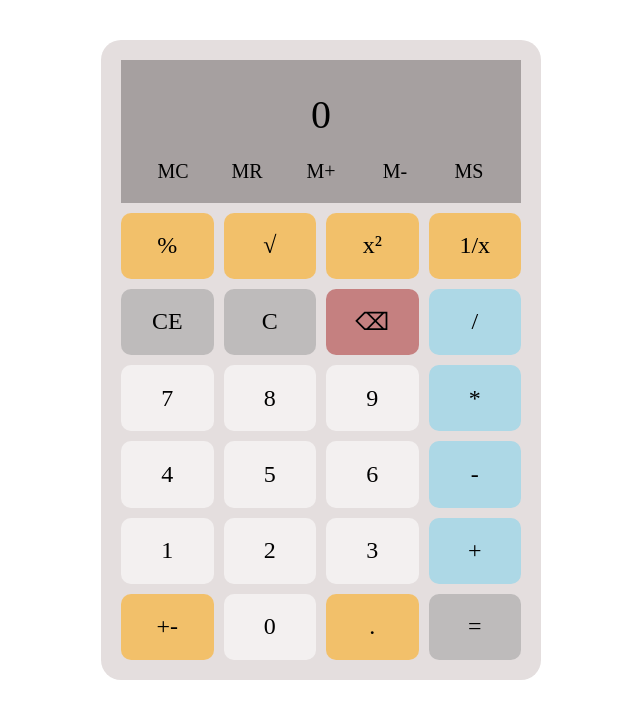
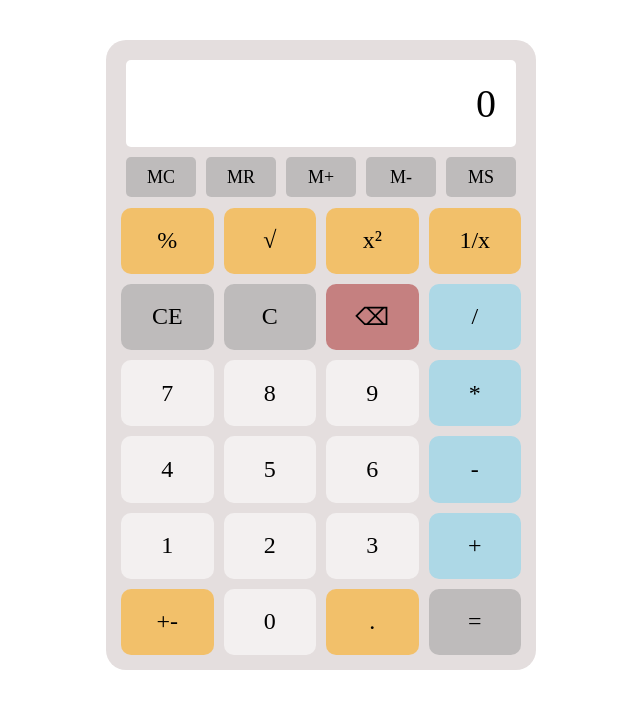
Before and after one commit to ordadush/Calculator, a plain HTML site: page index.html in a window 1280 px wide. Shown: the whole page, without its empty margins (319-959 px from the left). Drawn offline with Linux system fonts and the light colour scheme.

Commit message:
finish part 2

```diff
--- a/index.html
+++ b/index.html
@@ -10,12 +10,14 @@
         <div class="main-box">
             <div class="display-box">
                 <div class="display">0</div>
-                <div class="dis-box">MC</div>
-                <div class="dis-box">MR</div>
-                <div class="dis-box">M+</div>
-                <div class="dis-box">M-</div>
-                <div class="dis-box">MS</div>
-            </div>
+                <div class="memory-buttons">
+                  <div class="dis-box general">MC</div>
+                  <div class="dis-box general">MR</div>
+                  <div class="dis-box general">M+</div>
+                  <div class="dis-box general">M-</div>
+                  <div class="dis-box general">MS</div>
+                </div>
+              </div>
             <div class="box mark percent"> % </div>
             <div class="box mark square"> &radic; </div>
             <div class="box mark power">x&sup2;</div>
--- a/styles.css
+++ b/styles.css
@@ -7,24 +7,19 @@
         max-width: 400px;
         height: 600px;
         margin: 40px auto;
-        padding: 20px;
+        padding: 15px;
         background-color: #e4dede;
         border-radius: 20px;
     }
     .display-box {
-        grid-column: 1/5;
-        grid-row: 1/3;
-        background-color: hsl(0, 3%, 64%);
+        grid-column: 1 / 5;
+        grid-row: 1 / 3;
         display: grid;
-        grid-template-columns: repeat(5, 1fr); /* 5 עמודות שוות */
-        grid-template-rows: repeat(3, 1fr); /* 2 שורות שוות */
-        place-items: center;
-        grid-gap: 10px;
-        padding: 20px;
-        align-items: center;
-        justify-content: center;
-        font-size: 24px;
-    }
+        grid-template-rows: 1fr 1fr;
+        gap: 10px;
+        padding: 5px;
+        border-radius: 10px;
+      }
     .box {
         background-color: hsl(0, 3%, 64%);
         display: flex;
@@ -49,11 +44,27 @@
     .num{
         background-color: rgba(255, 255, 255, 0.555);
     }
-    .display{
-        grid-row: 1/4;
-        grid-column: 1/6;
+    .display {
+        display: flex;
+        justify-content: flex-end; /* מזיז את הספרה 0 לצד ימין */
+        align-items: center;
+        background-color: white;
+        padding: 20px;
         font-size: 40px;
+        border-radius: 5px;
     }
-    .dis-box{
-        font-size: 20px;
+
+    .memory-buttons {
+        display: grid;
+        grid-template-columns: repeat(5, 1fr);
+        gap: 10px;
     }
+
+    .dis-box {
+        border-radius: 5px;
+        display: flex;
+        justify-content: center;
+        align-items: center;
+        height: 40px;
+        font-size: 18px;
+    }
```
